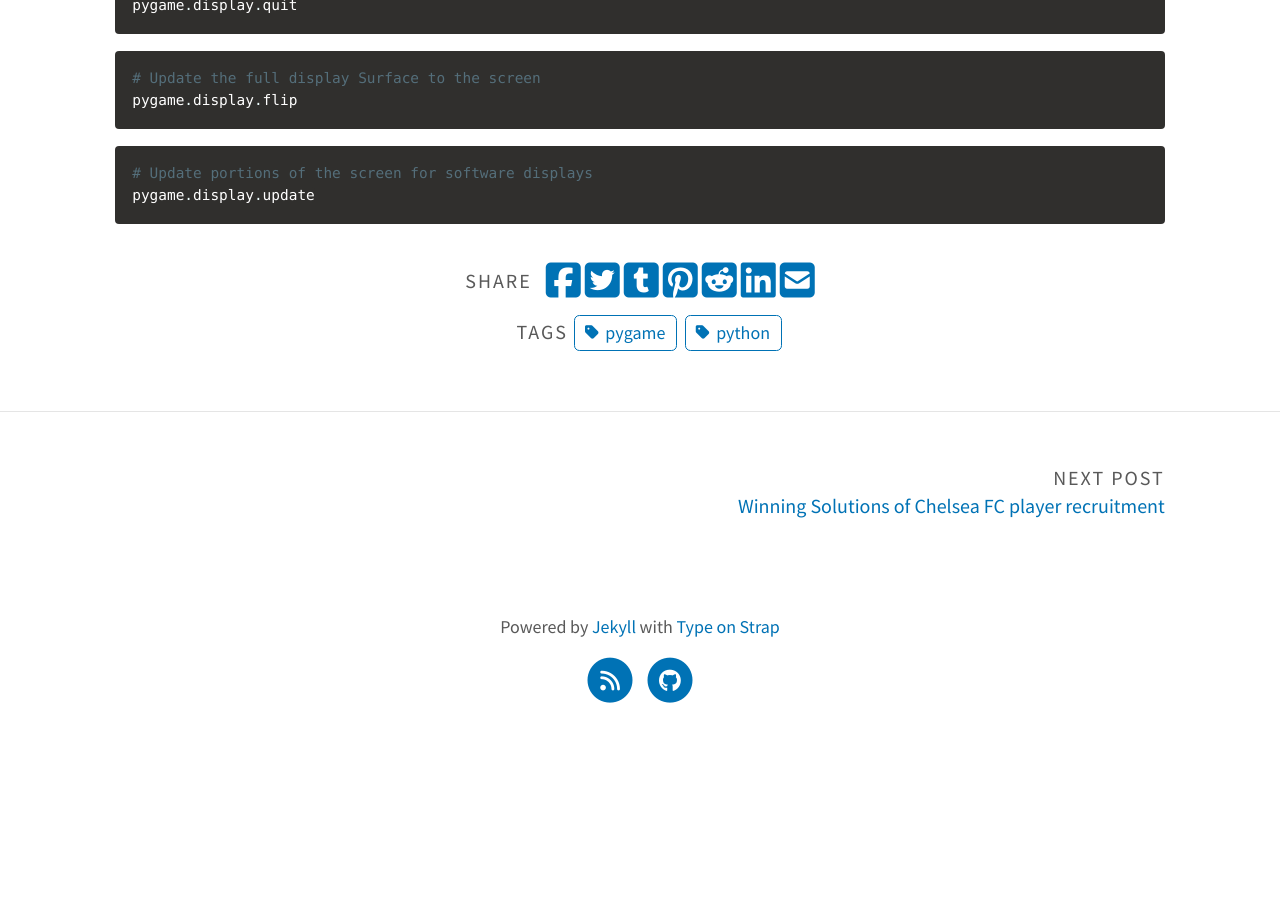
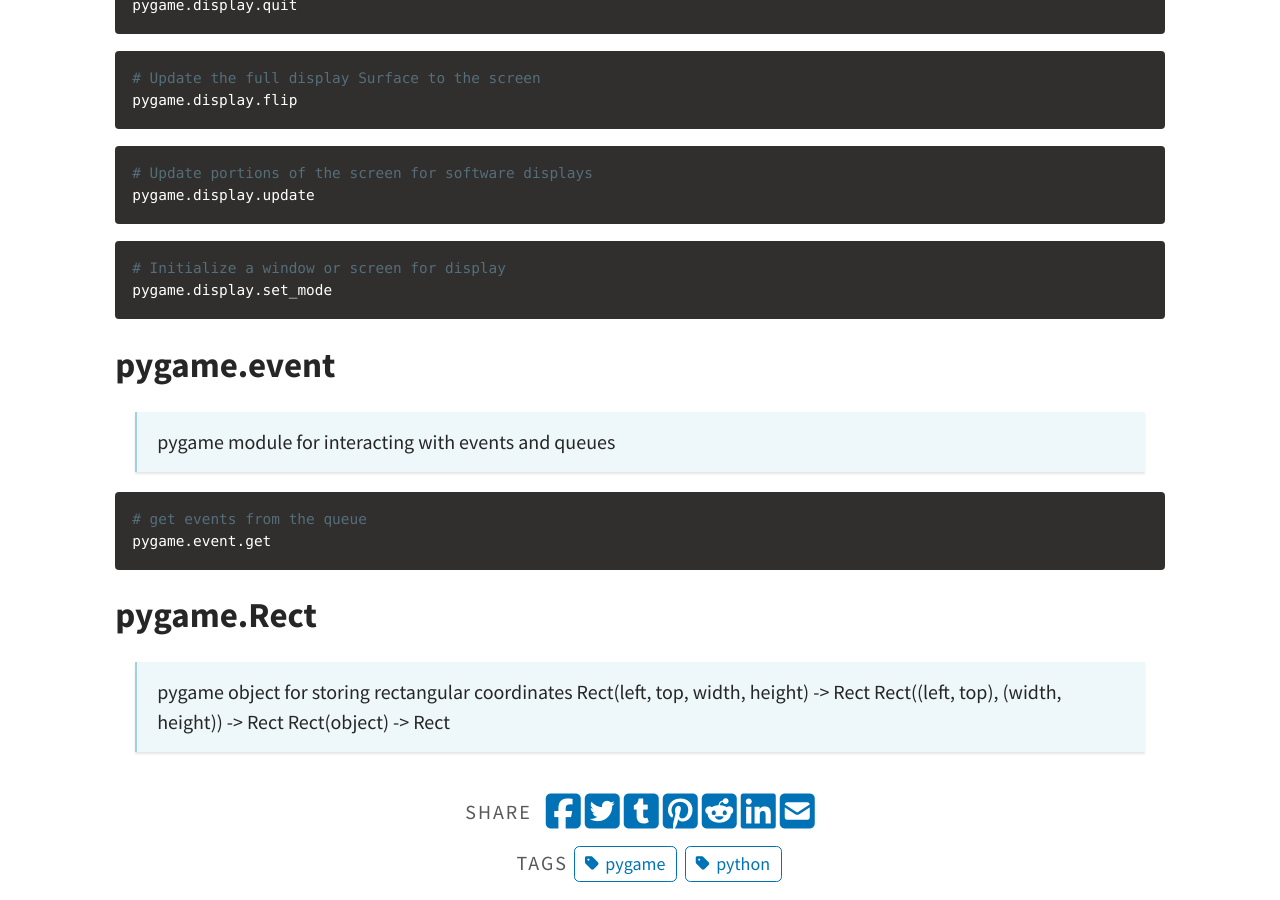
Before and after one commit to KoderWiki/Kontrl-Enter.github.io, a Jekyll site: the page built from _posts/2024-04-09-pygame.md, in a window 1280 px wide and 900 px high, scrolled down 974 px. Built offline with Jekyll 4.4.1, drawn with Linux system fonts in a browser that asks for light colours; a script that is not in the unit is left out; before the commit the page ends 1715 px from its top, so only the background shows below that.

Commit message:
Update 2024-04-09-pygame.md

````diff
--- a/_posts/2024-04-09-pygame.md
+++ b/_posts/2024-04-09-pygame.md
@@ -40,3 +40,23 @@ pygame.display.flip
 # Update portions of the screen for software displays
 pygame.display.update
 ```
+```python
+# Initialize a window or screen for display
+pygame.display.set_mode
+```
+
+## pygame.event
+
+>pygame module for interacting with events and queues
+
+```python
+# get events from the queue
+pygame.event.get
+```
+
+## pygame.Rect
+
+> pygame object for storing rectangular coordinates
+Rect(left, top, width, height) -> Rect
+Rect((left, top), (width, height)) -> Rect
+Rect(object) -> Rect
````
